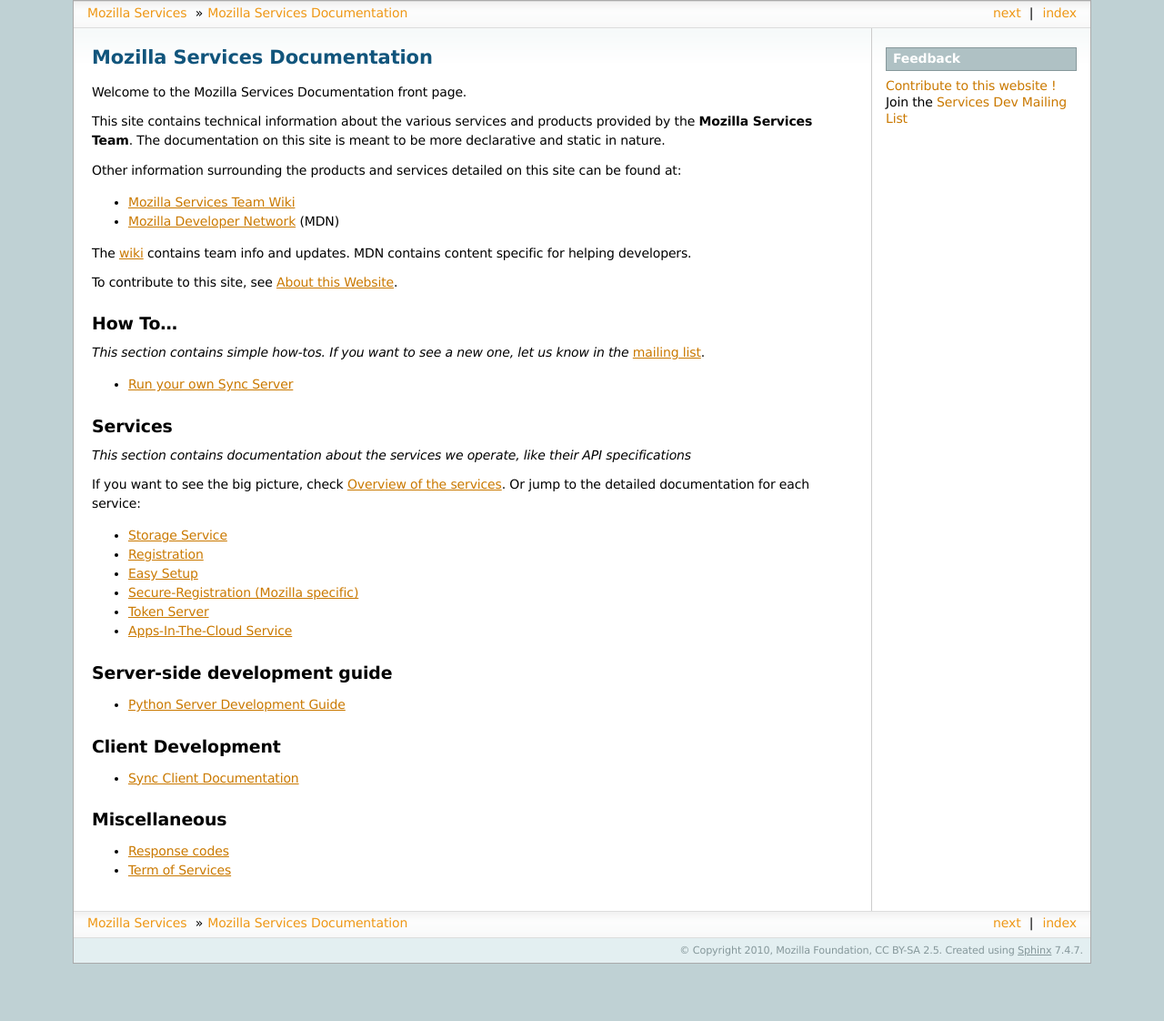
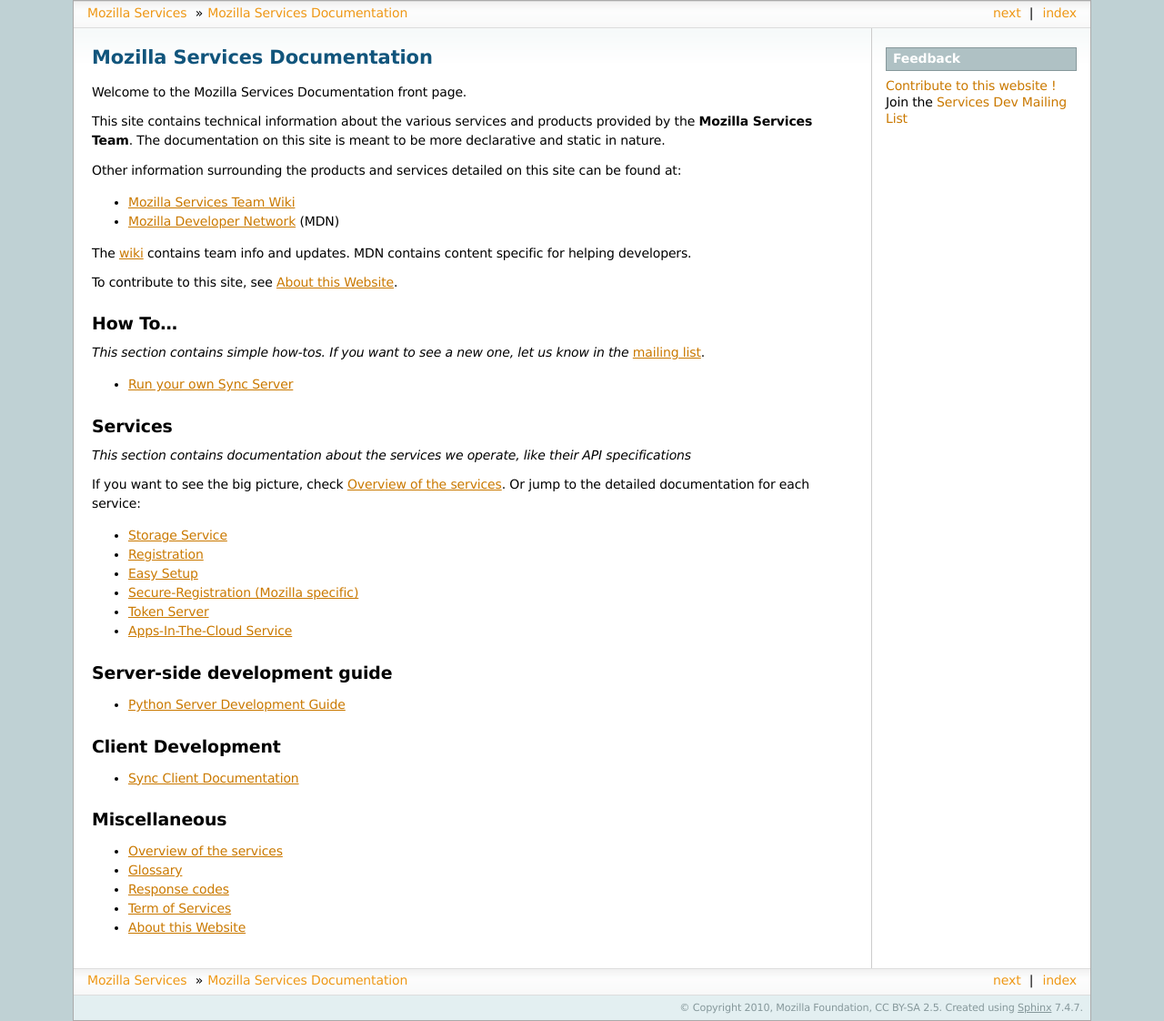
Before and after one commit to mozilla-services/docs, a Sphinx documentation site: the page built from source/index.rst, in a window 1280 px wide. Shown: the whole page at 91% size. Built offline with Sphinx 7.4.7, drawn with Linux system fonts in a browser that asks for light colours; the version number could not be read and is left out; before the commit the page ends 1059 px from its top, so only the background shows below that.

Commit message:
Fix some sphinx formatting warnings.

```diff
--- a/source/about.rst
+++ b/source/about.rst
@@ -22,7 +22,7 @@
   Services** product for the component the docs impact.
 
 Generating Documentation
-========================
+------------------------
 
 To generate the docs from source, you'll need to obtain Sphinx along with some
 extensions.
@@ -45,7 +45,7 @@
    $ make html SPHINXBUILD=/path/to/sphinx-build
 
 Directory Structure
-===================
+-------------------
 
 The source is located in the :file:`source` directory and contains:
 
@@ -55,7 +55,7 @@
 - one directory per Server application (**reg**, **sreg**, etc.)
 
 Update process
-==============
+--------------
 
 The website is located in a svn repository which gets regular snapshots of
 the HTML structure generated by Sphinx. This should run automatically (i.e.
--- a/source/aitc/index.rst
+++ b/source/aitc/index.rst
@@ -27,6 +27,7 @@
 =========
 
 - Original wiki pages:
+
  - https://wiki.mozilla.org/Apps/AITC
 
 - Server: https://github.com/mozilla-services/server-aitc
--- a/source/index.rst
+++ b/source/index.rst
@@ -76,5 +76,8 @@
 .. toctree::
    :maxdepth: 1
 
+   overview
+   glossary
    respcodes
    tos
+   about
--- a/source/sync/index.rst
+++ b/source/sync/index.rst
@@ -19,3 +19,4 @@
    storageformat5
    storageformat6
    objectformats
+   mozilla
--- a/source/sync/storageformats.rst
+++ b/source/sync/storageformats.rst
@@ -33,7 +33,7 @@
 --------------------
 
 These were used by an old version of Sync which was deprecated in early 2011.
-Historical information is `available <https://wiki.mozilla.org/index.php?title=Labs/Weave/Developer/Crypto&oldid=200527>`_.
+Historical information is `available here <https://wiki.mozilla.org/index.php?title=Labs/Weave/Developer/Crypto&oldid=200527>`_.
 
 These versions should not be in active use and should all be upgraded to a
 newer storage format.
```
